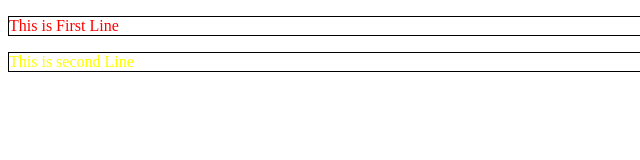
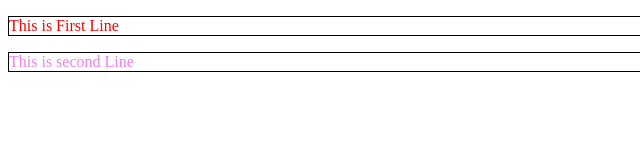
Before and after one commit to hemalkaklotar/gitPracticleExam, a plain HTML site: page index.html in a window 1280 px wide. Shown: the full height of the page, 0-640 px from the left. Drawn offline with Linux system fonts and the light colour scheme.

Commit message:
changed the colr from yellow to violate

```diff
--- a/index.html
+++ b/index.html
@@ -10,7 +10,7 @@
 </head>
 <body>
        <p>This is First Line</p>
-       <p style="color:yellow">This is second Line</p>
+       <p style="color:violet">This is second Line</p>
 
 </body>
 </html>
```
